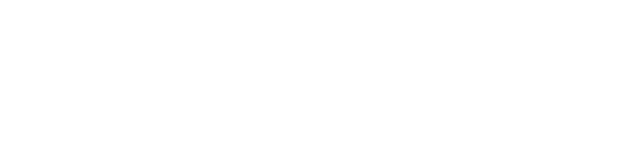
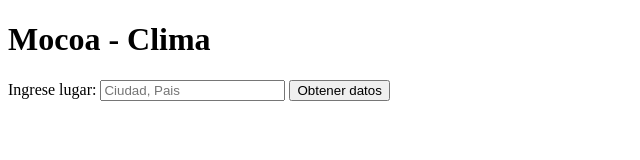
Before and after one commit to AdrianCPC/Weather_Page01, a plain HTML site: page index.html in a window 1280 px wide. Shown: the whole page, without its empty margins (0-640 px from the left). Drawn offline with Linux system fonts and the light colour scheme.

Commit message:
labels for input data

```diff
--- a/index.html
+++ b/index.html
@@ -8,6 +8,14 @@
     <title>Clima -  Mocoa </title>
 </head>
 <body>
-
+    <div class="container">
+        <h1>Mocoa - Clima</h1>
+        <form action="" id="location-form">
+            <label for="location-input">Ingrese lugar: </label>
+            <input type="text" id="location-input" placeholder="Ciudad, Pais">
+            <button type="submit">Obtener datos</button>
+        </form>
+        <div id="weather-info" class="weather-info"></div>
+    </div>
 </body>
 </html>
```
